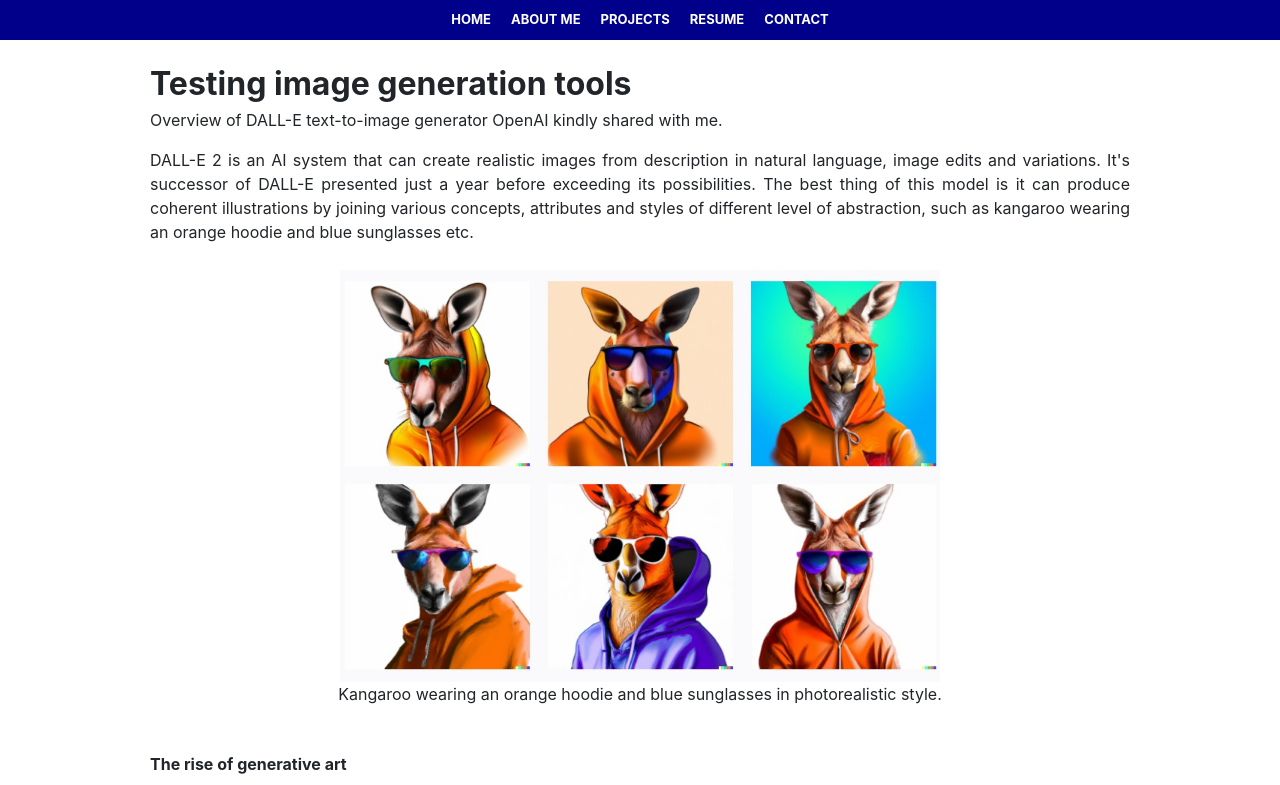
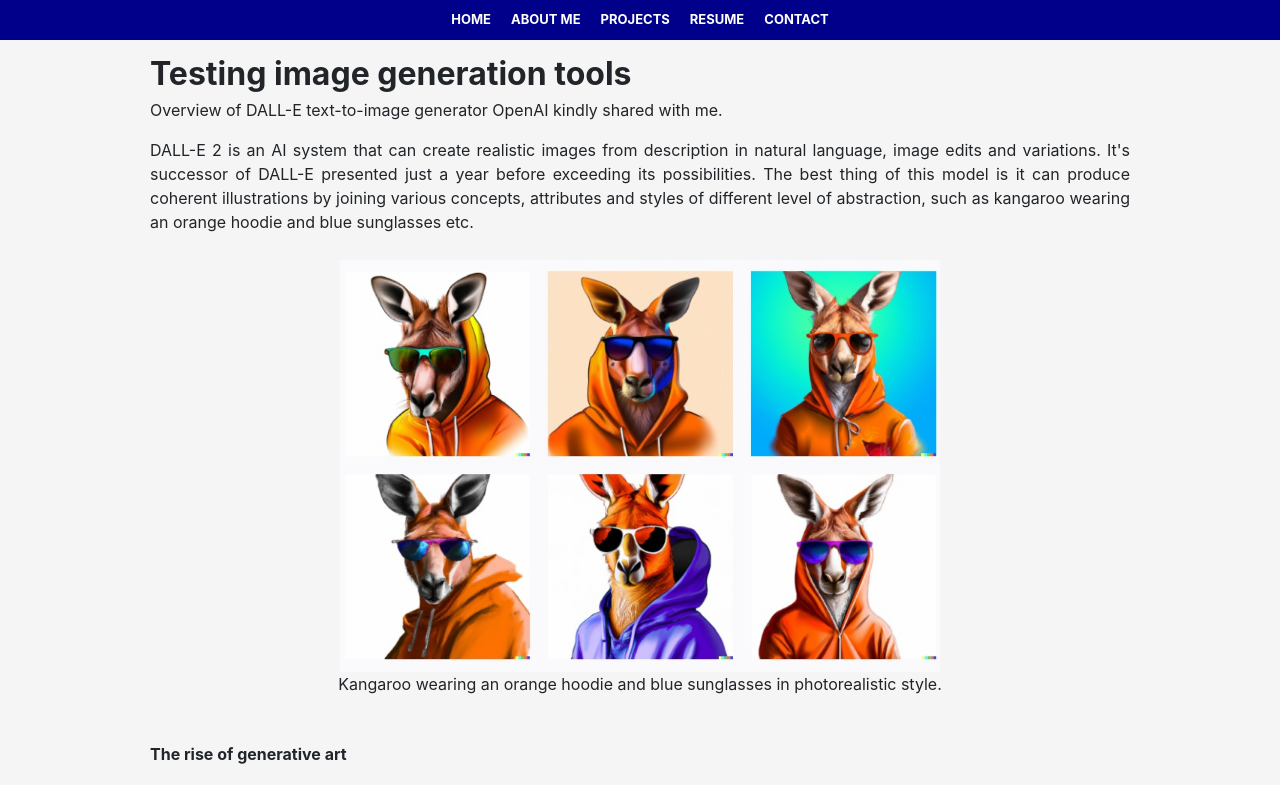
Before and after one commit to PsorTheDoctor/portfolio, a React (Create React App) app: page /image-generation in a window 1280 px wide. Shown: the top 785 px of the page. Built offline with nearby package versions, Linux system fonts and the light colour scheme.

Commit message:
darken bg

```diff
--- a/src/components/page/Page.tsx
+++ b/src/components/page/Page.tsx
@@ -1,4 +1,5 @@
 import { Route, Routes } from "react-router-dom";
+import styled from "styled-components";
 import { Home } from "./Home";
 import { AboutMe } from "./AboutMe";
 import { Projects } from "./Projects";
@@ -8,7 +9,12 @@ import { RoboticManipulation } from "../posts/RoboticManipulation";
 import { ObjectRecognition } from "../posts/ObjectRecognition";
 import { ImageGeneration } from "../posts/ImageGeneration";
 
+const Wrapper = styled.div`
+  background-color: whitesmoke;
+`;
+
 export const Page = () => (
+  <Wrapper>
     <Routes>
       <Route path="/" element={<Home />} />
       <Route path="/home" element={<Home />} />
@@ -20,4 +26,5 @@ export const Page = () => (
       <Route path="/object-recognition" element={<ObjectRecognition />} />
       <Route path="/image-generation" element={<ImageGeneration />} />
     </Routes>
+  </Wrapper>
 );
--- a/src/components/page/Projects.tsx
+++ b/src/components/page/Projects.tsx
@@ -23,12 +23,13 @@ const Wrapper = styled.div`
 `;
 
 const Header = styled.div`
+  background-color: whitesmoke;
   text-align: center;
   justify-content: center;
   text-transform: uppercase;
   font-size: 13px;
   font-weight: bold;
-  margin-top: 25px;
+  padding-top: 25px;
 `;
 
 const Post = styled.div`
--- a/src/components/posts/Style.tsx
+++ b/src/components/posts/Style.tsx
@@ -3,13 +3,12 @@ import styled from "styled-components";
 export const Wrapper = styled.div`
   display: flex;
   flex-direction: column;
+  background-color: whitesmoke;
   max-width: 1000px;
   margin-left: auto;
   margin-right: auto;
   text-align: justify;
-  margin-top: 10px;
-  margin-bottom: 50px;
-  padding: 10px;
+  padding: 10px 10px 50px 10px;
 `;
 
 export const Title = styled.div`
```
Also changed, not shown: src/images/odkrywcy_diamentow.png. Lines whose indentation alone changed are shown as unchanged.
